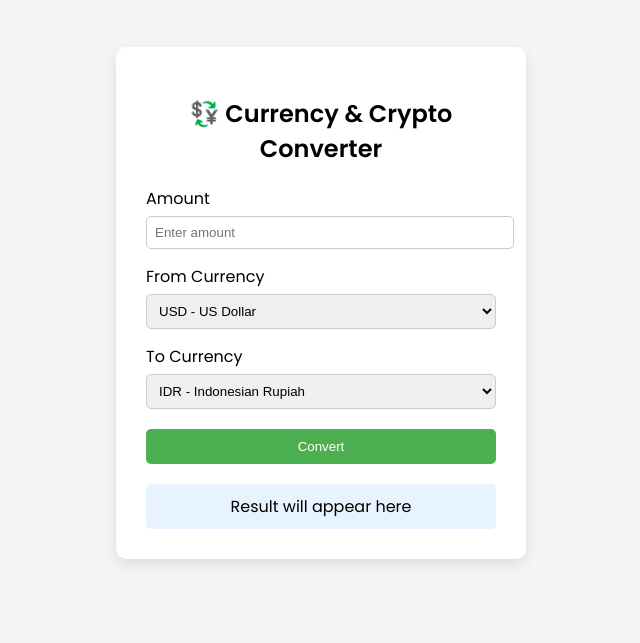
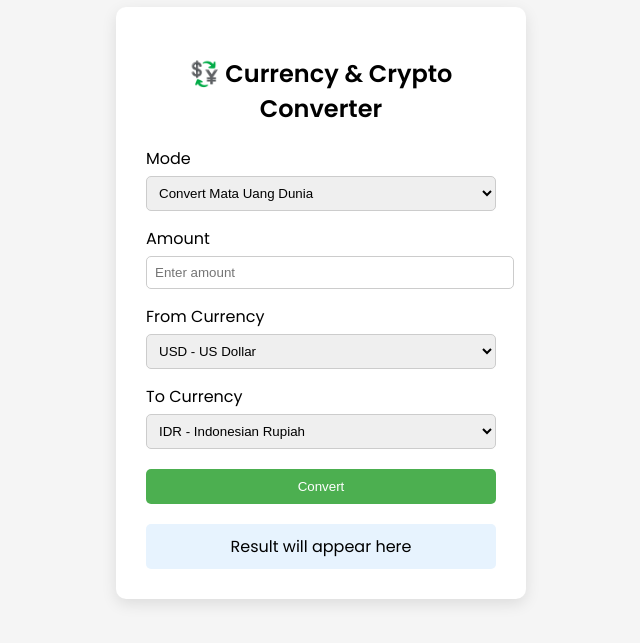
Before and after one commit to lgrbdkh-crypto/currency-converter, a plain HTML site: page index.html in a window 1280 px wide. Shown: the part 105-748 px from the top of the page, without its empty margins (319-959 px from the left). Drawn offline with Linux system fonts and the light colour scheme.

Commit message:
Update index.html

```diff
--- a/index.html
+++ b/index.html
@@ -10,6 +10,12 @@
 <body>
   <div class="container">
     <h2>💱 Currency & Crypto Converter</h2>
+
+    <label>Mode</label>
+    <select id="modeSelect">
+      <option value="fiat">Convert Mata Uang Dunia</option>
+      <option value="crypto">Convert Crypto</option>
+    </select>
 
     <label>Amount</label>
     <input type="number" id="amount" placeholder="Enter amount" />
```
